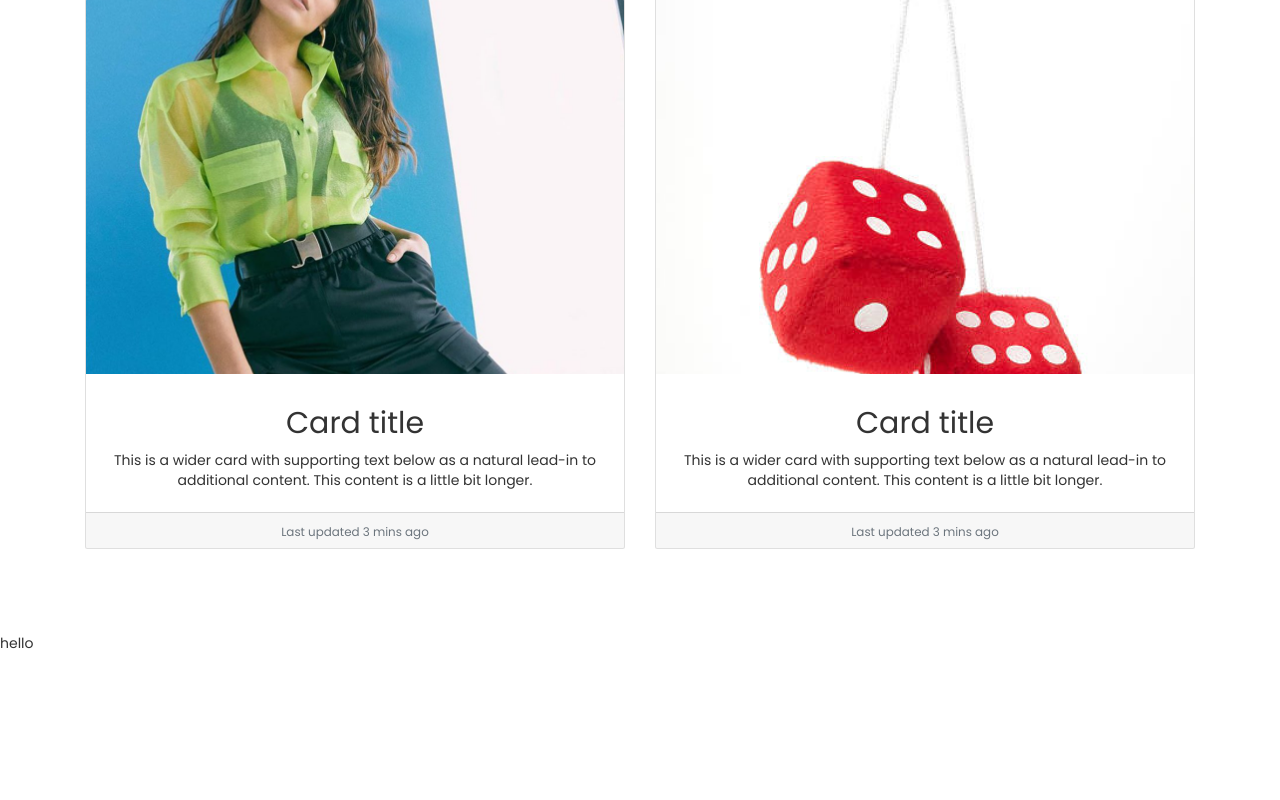
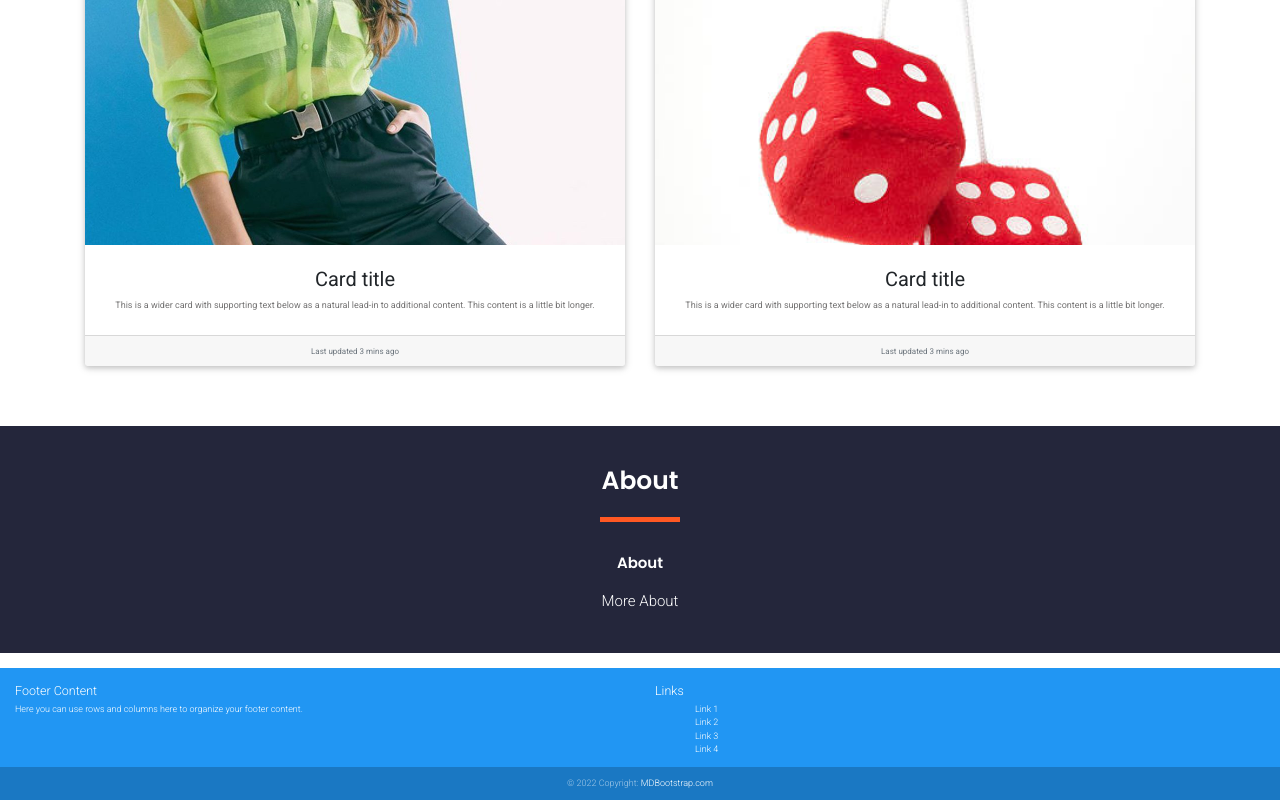
Before and after one commit to giangravina/ReactPortfolio, a React (Create React App) app: page / in a window 1280 px wide. Shown: the part 1611-2411 px from the top of the page. Before the commit the page ends 2264 px from the top, so only its background shows below. Built offline with nearby package versions, Linux system fonts and the light colour scheme; a web font is replaced by a local one.

Commit message:
added page footer component

```diff
--- a/package.json
+++ b/package.json
@@ -7,6 +7,7 @@
     "@testing-library/react": "^12.1.2",
     "@testing-library/user-event": "^13.5.0",
     "bootstrap": "^5.1.3",
+    "mdbreact": "^5.2.0",
     "react": "^17.0.2",
     "react-bootstrap": "^2.1.1",
     "react-dom": "^17.0.2",
--- a/src/App.js
+++ b/src/App.js
@@ -1,5 +1,6 @@
 import "./App.css";
 import Home from "./PortfolioContainer/Home/Home/Home";
+
 
 function App() {
   return (
--- a/src/PortfolioContainer/Home/About/About.css
+++ b/src/PortfolioContainer/Home/About/About.css
@@ -0,0 +1,49 @@
+
+.about-container{
+    display: flex;
+    align-items: center;
+    text-align: center;
+    justify-content: center;
+    height: 10%;
+    background-color: #24263B;
+    padding: 2em 0 2em 0;
+}
+
+.about-parent{
+    display: flex;
+    align-items: center;
+}
+
+.about-intro{
+    display: block;
+    margin: auto;
+}
+
+.about-intro h1{
+    padding: 0 0 .4em 0;
+    font-family: 'Poppins SemiBold';
+    color: #fff;
+}
+.about-intro p{
+    padding: 2em 0 .4em 0;
+    font-family: 'Poppins SemiBold';
+    color: #fff;
+}
+
+.title-border{
+    border-bottom: 5px solid var( --dark-orange);
+    width: 80px;
+    display: block;
+    margin: auto;
+    padding: 0 0 .4em 0;
+
+}
+
+.about-intro{
+    font-size: 15px;
+}
+
+.about-intro .disclaimer{
+    padding: 1em 0 0 0;
+    color: #fff;
+}
--- a/src/PortfolioContainer/Home/About/About.js
+++ b/src/PortfolioContainer/Home/About/About.js
@@ -2,5 +2,25 @@ import React from 'react';
 import './About.css'
 
 export default function About() {
-  return <div>hello</div>;
-}
+    return (
+        <div className="about-container">
+          <div className="about-parent">
+            <div className="about-details">
+              <div className="about-intro">
+                <h1>About</h1>
+                <span className="title-border"></span>
+                <p>
+                About
+                </p>
+                <span className="disclaimer">
+                  More About
+                </span>
+              </div>
+              <div className="about-colz">
+
+              </div>
+            </div>
+          </div>
+        </div>
+      );
+    }
--- /dev/null
+++ b/src/PortfolioContainer/Home/BottomFooter/BottomFooter.js
@@ -0,0 +1,44 @@
+import React from 'react';
+import { MDBCol, MDBContainer, MDBRow, MDBFooter } from "mdbreact";
+
+
+
+export default function BottomFooter() {
+  return <div>
+      <MDBFooter color="blue" className="font-small pt-4 mt-4">
+      <MDBContainer fluid className="text-center text-md-left">
+        <MDBRow>
+          <MDBCol md="6">
+            <h5 className="title">Footer Content</h5>
+            <p>
+              Here you can use rows and columns here to organize your footer
+              content.
+            </p>
+          </MDBCol>
+          <MDBCol md="6">
+            <h5 className="title">Links</h5>
+            <ul>
+              <li className="list-unstyled">
+                <a href="#!">Link 1</a>
+              </li>
+              <li className="list-unstyled">
+                <a href="#!">Link 2</a>
+              </li>
+              <li className="list-unstyled">
+                <a href="#!">Link 3</a>
+              </li>
+              <li className="list-unstyled">
+                <a href="#!">Link 4</a>
+              </li>
+            </ul>
+          </MDBCol>
+        </MDBRow>
+      </MDBContainer>
+      <div className="footer-copyright text-center py-3">
+        <MDBContainer fluid>
+          &copy; {new Date().getFullYear()} Copyright: <a href="https://www.mdbootstrap.com"> MDBootstrap.com </a>
+        </MDBContainer>
+      </div>
+    </MDBFooter>
+  </div>;
+}
--- a/src/PortfolioContainer/Home/Home/Home.js
+++ b/src/PortfolioContainer/Home/Home/Home.js
@@ -5,6 +5,7 @@ import Projects from "../Projects/Projects";
 import "./Home.css";
 import Navigation from "../Navigation/Navigation";
 import About from "../About/About";
+import BottomFooter from "../BottomFooter/BottomFooter";
 
 export default function Home() {
   return (
@@ -20,6 +21,9 @@ export default function Home() {
       <div className="about-container">
         <About />
       </div>
+      <div className="bottom-container">
+      <BottomFooter />
+      </div>
     </div>
   );
 }
--- a/src/PortfolioContainer/Home/Projects/Projects.css
+++ b/src/PortfolioContainer/Home/Projects/Projects.css
@@ -27,6 +27,7 @@
 .projects-intro p{
     padding: 2em 0 .4em 0;
     font-family: 'Poppins SemiBold';
+    line-height: 1.5;
 }
 
 .title-border{
@@ -44,6 +45,7 @@
 
 .projects-intro .disclaimer{
     padding: 1em 0 0 0;
+    line-height: 1.5;
 }
 
 .projects-colz{
--- a/src/index.js
+++ b/src/index.js
@@ -1,8 +1,12 @@
 import React from 'react';
 import ReactDOM from 'react-dom';
 import './index.css';
+import '@fortawesome/fontawesome-free/css/all.min.css'; import
+'bootstrap-css-only/css/bootstrap.min.css'; import
+'mdbreact/dist/css/mdb.css';
 import App from './App';
 import reportWebVitals from './reportWebVitals';
+
 
 ReactDOM.render(
   <React.StrictMode>
```
Also changed, not shown: src/PortfolioContainer/Home/BottomFooter/BottomFooter.css (added), 1 other file (tests, documents, lock files or other folders).
